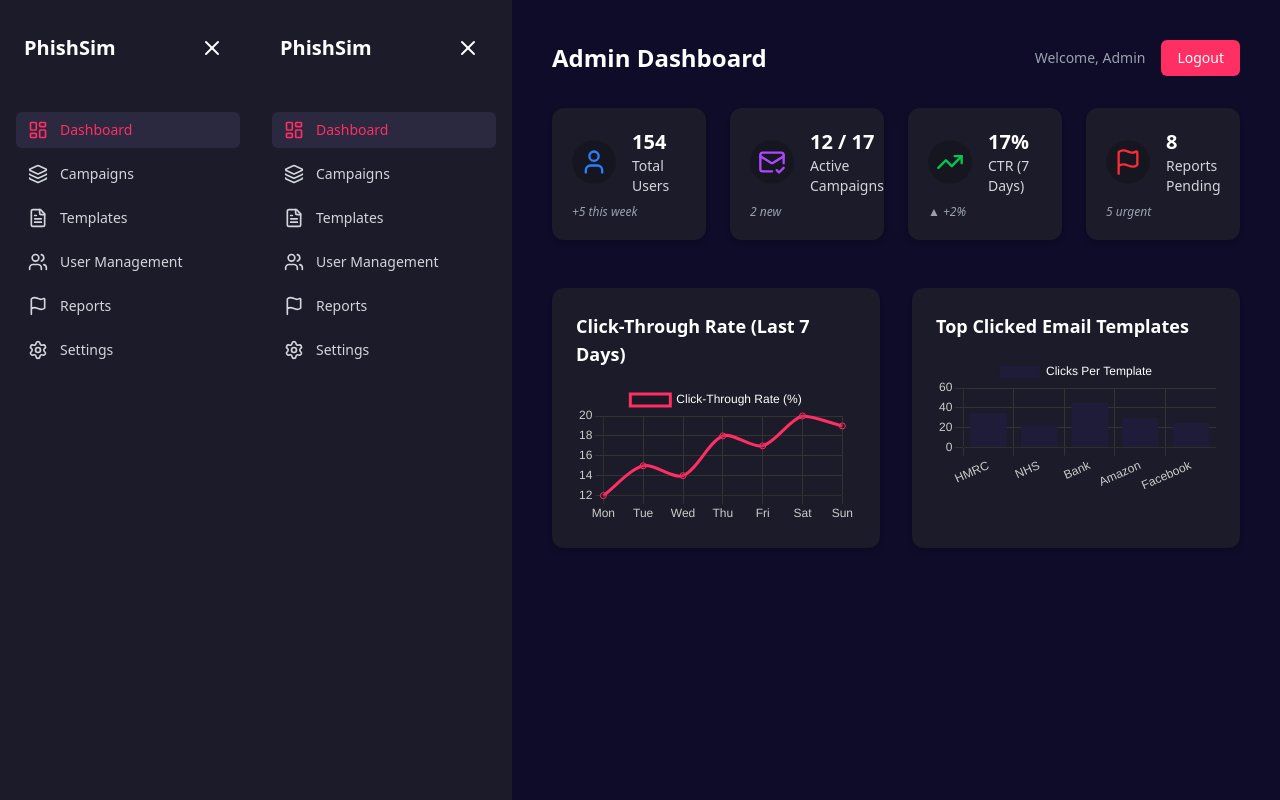
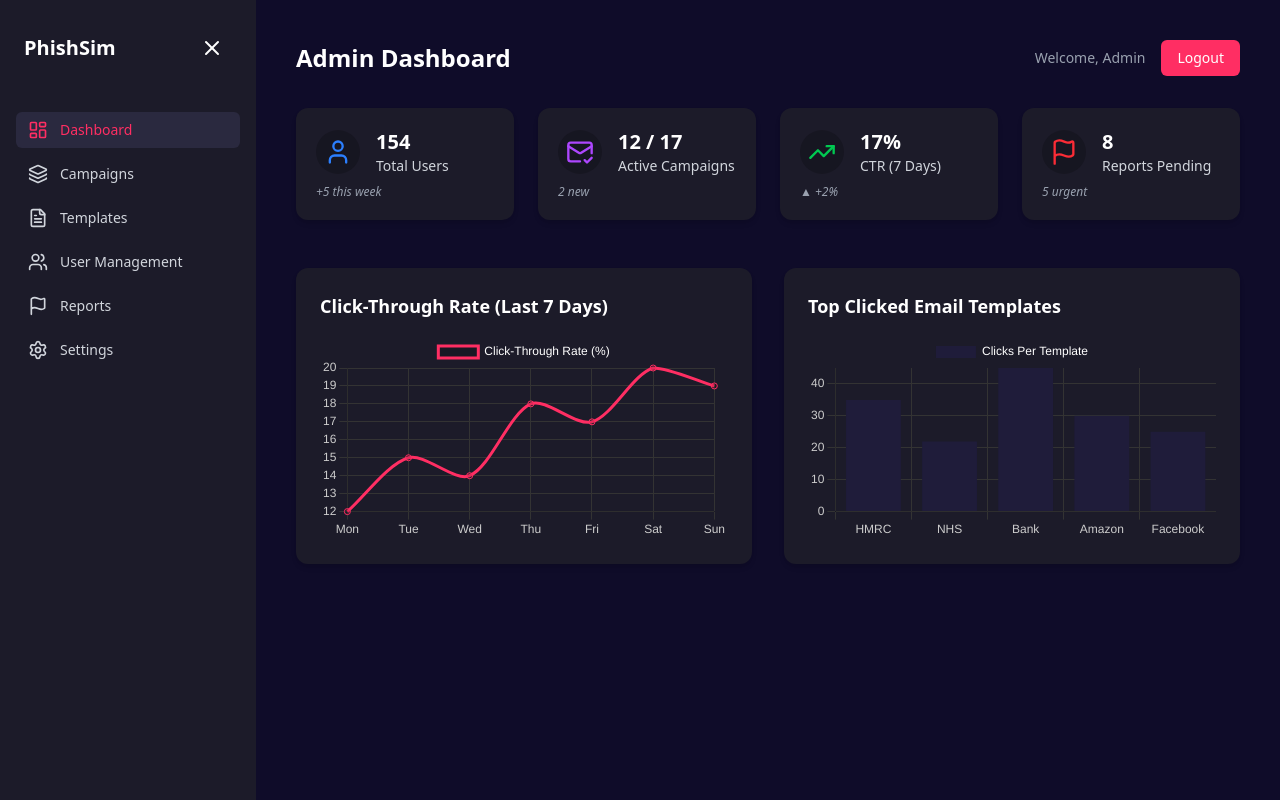
Before and after one commit to BADARRASHEED/PhishSim, a Next.js app in the folder frontend/: page /admin-dashboard in a window 1280 px wide. Built offline with nearby package versions, Linux system fonts and the light colour scheme.

Commit message:
del extra folder

```diff
--- a/frontend/src/app/admin-dashboard/page.tsx
+++ b/frontend/src/app/admin-dashboard/page.tsx
@@ -16,7 +16,6 @@ import {
     Legend,
 } from 'chart.js'
 import { Line, Bar } from 'react-chartjs-2'
-import Sidebar from '../components/admin/Sidebar'
 
 ChartJS.register(CategoryScale, LinearScale, PointElement, LineElement, BarElement, Title, Tooltip, Legend)
 
@@ -72,8 +71,6 @@ export default function AdminDashboard() {
     return (
         <div className="min-h-screen bg-[#0F0C29] text-white flex">
 
-           <Sidebar />
-
             {/* Main Content */}
             <main className="flex-1 p-6 md:p-10">
                 <header className="flex items-center justify-between mb-8">
```
Also changed, not shown: frontend/src/app/reports/page.tsx (deleted), frontend/src/app/settings/page.tsx (deleted), frontend/src/app/templates/page.tsx (deleted).
